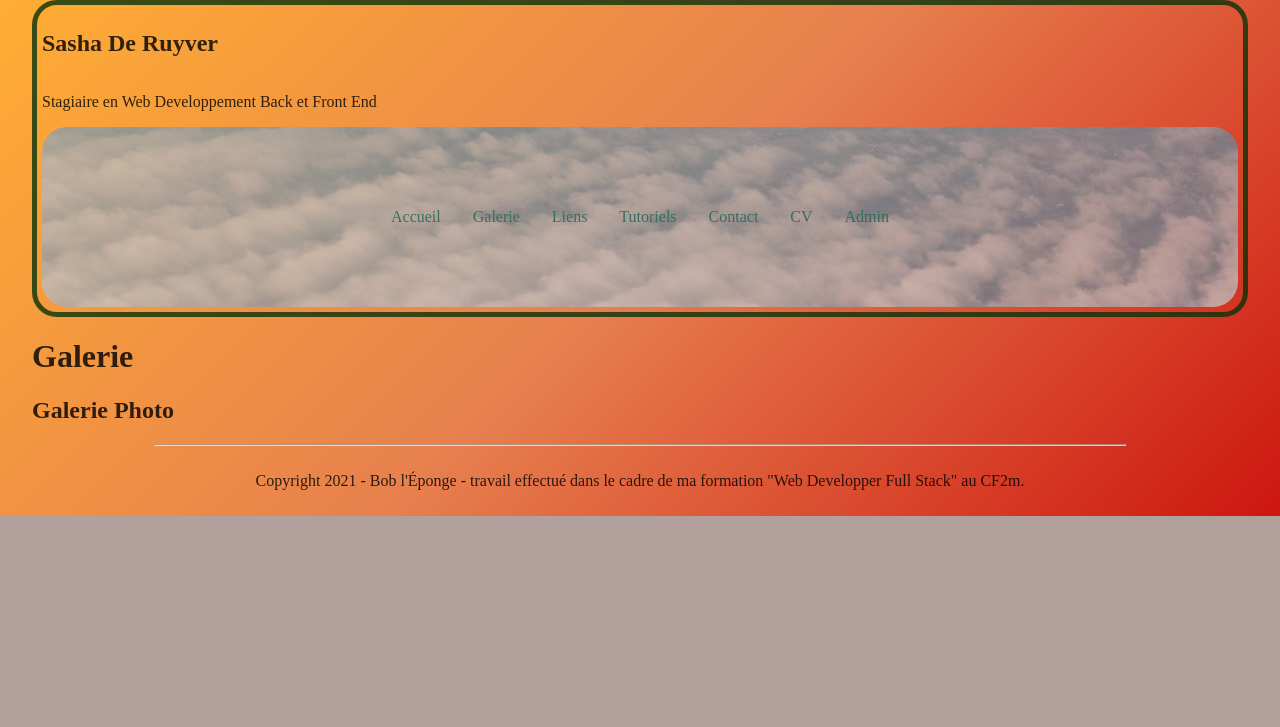
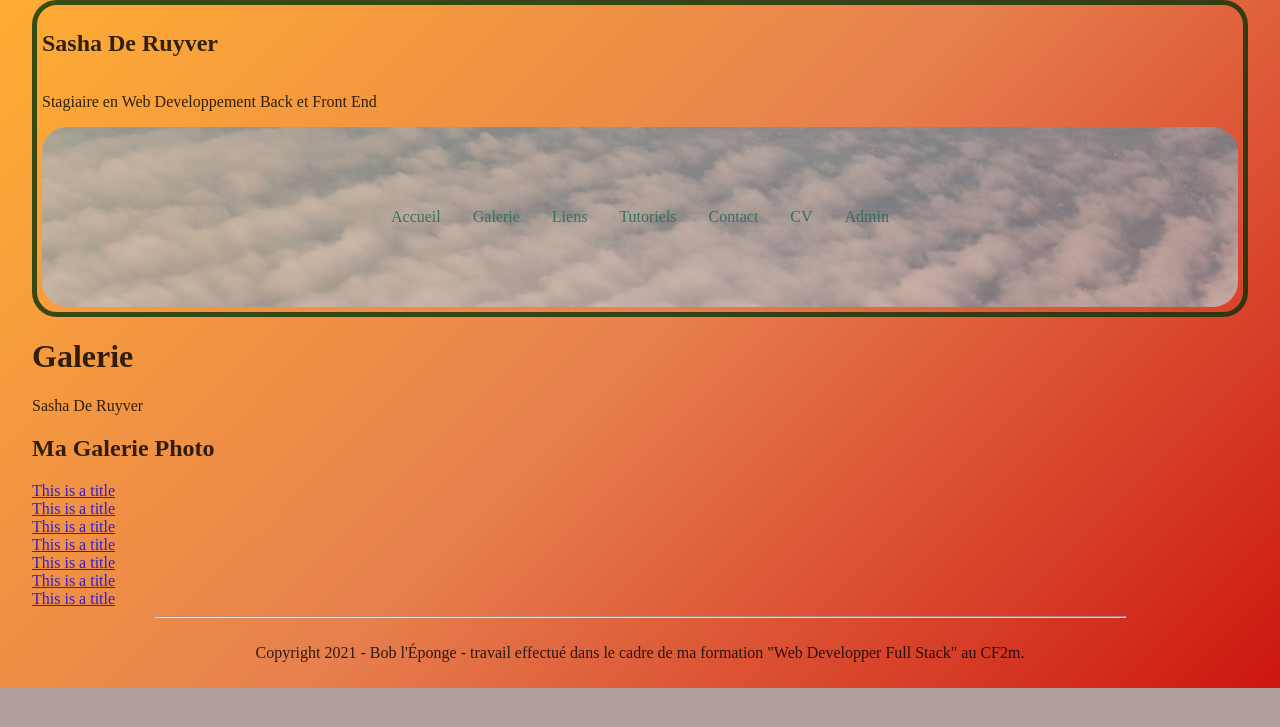
Before and after one commit to SashaKlash/SashaKlash.github.io, a PHP site: page /import/galerie.php in a window 1280 px wide. Shown: the top 727 px of the page. Run offline with PHP 8.4, Linux system fonts and the light colour scheme; a stand-in replaces the project's code that opens the database connection.

Commit message:
copie /images pour inclure la galerie du tuto

```diff
--- a/portefolio-construction/import/galerie.php
+++ b/portefolio-construction/import/galerie.php
@@ -13,21 +13,37 @@
 <body>
 
     <?php
-    // on peut importer le menu en PHP sans passer par index.php
     include "header.php";
     ?>
     <h1>Galerie</h1>
 
-    <section id="">
-      <h2>Galerie Photo</h2>
-      <div class="gallery-img img"></div>
-      <div class="gallery-img img"></div>
-      <div class="gallery-img img"></div>
-      <div class="gallery-img img"></div>
-      <div class="gallery-img img"></div>
-      <div class="gallery-img img"></div>
-      <div class="gallery-img img "></div>
+    <section id="index-gallery" class="wrapper-gallery">
+        <p>Sasha De Ruyver</p>
+        <h2>Ma Galerie Photo</h2>
+        <div class="gallery-img img1">
+            <div><a href="/portefolio-construction/images/img1.JPG">This is a title</a></div>
+        </div>
+        <div class="gallery-img img2">
+            <div><a href="/portefolio-construction/images/img2.JPG">This is a title</a></div>
+        </div>
+        <div class="gallery-img img3">
+            <div><a href="/portefolio-construction/images/img3.JPG">This is a title</a></div>
+        </div>
+        <div class="gallery-img img4">
+            <div><a href="/portefolio-construction/images/img4.JPG">This is a title</a></div>
+        </div>
+        <div class="gallery-img img5">
+            <div><a href="/portefolio-construction/images/img5.JPG">This is a title</a></div>
+        </div>
+        <div class="gallery-img img6">
+            <div><a href="/portefolio-construction/images/img6.JPG">This is a title</a></div>
+        </div>
+        <div class="gallery-img img7">
+            <div><a href="/portefolio-construction/images/img7.JPG">This is a title</a></div>
+        </div>
     </section>
+
+    <script src="js/gallery.js"></script>
 
     <?php
       include_once "footer.php"
```
Also changed, not shown: portefolio-construction/css/gallery.css (+7 -7 lines), portefolio-construction/images/img1.JPG (added), portefolio-construction/images/img2.JPG (added), portefolio-construction/images/img3.JPG (added), portefolio-construction/images/img4.JPG (added), portefolio-construction/images/img5.JPG (added), portefolio-construction/images/thumb/img1.JPG (added), portefolio-construction/images/thumb/img2.JPG (added), portefolio-construction/images/thumb/img3.JPG (added), portefolio-construction/images/thumb/img4.JPG (added), portefolio-construction/images/thumb/img5.JPG (added), portefolio-construction/images/thumb/img7.JPG (added), 3 other files.
